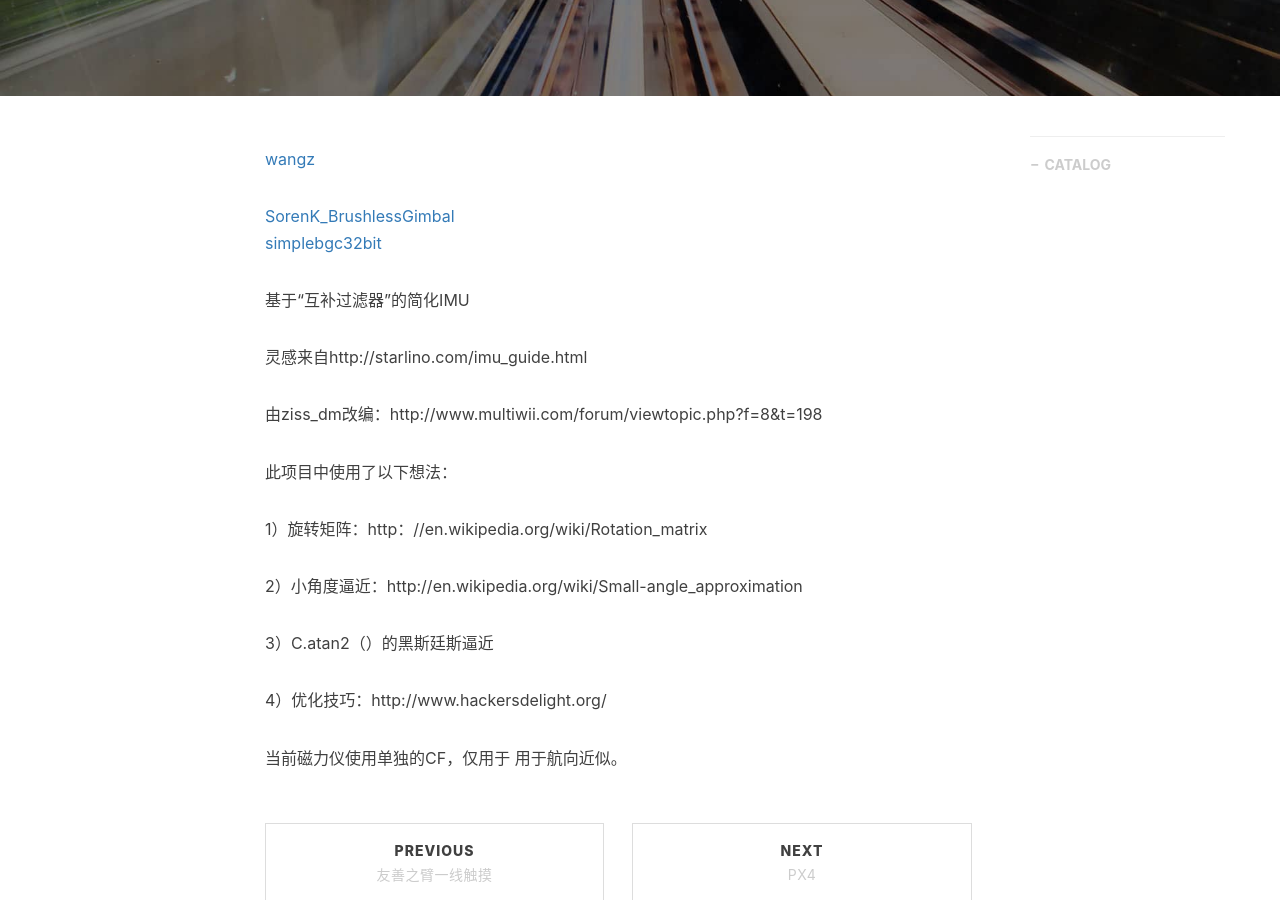
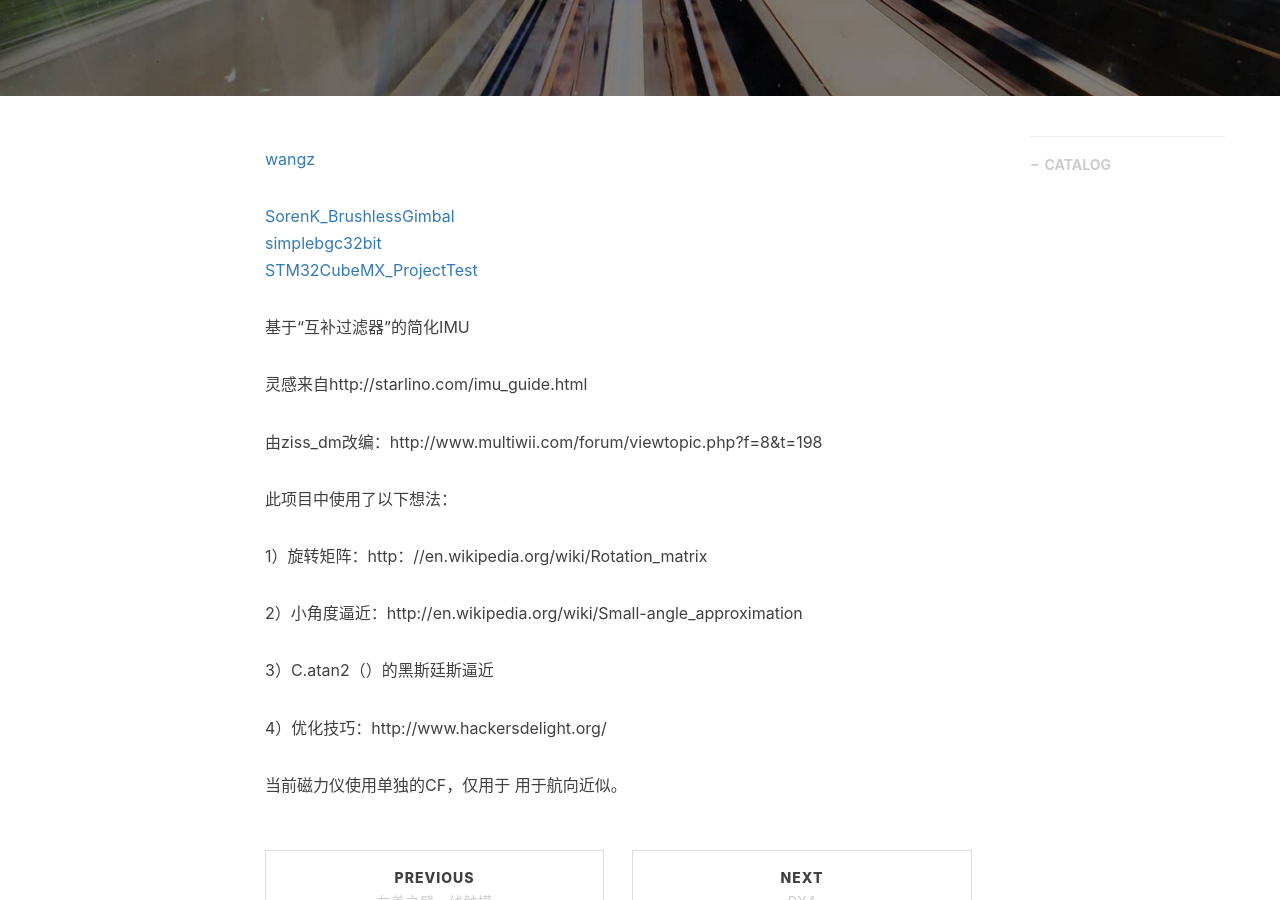
Before and after one commit to gary-robotics/dlward, a Jekyll site: the page built from _posts/2019-11-12-Futrue-2019.markdown, in a window 1280 px wide and 900 px high, scrolled down 427 px. Built offline with Jekyll 4.4.1, drawn with Linux system fonts in a browser that asks for light colours; nearby versions of some CDN libraries; comment, search, counter and statistics services are not loaded.

Commit message:
Update 2019-11-12-Futrue-2019.markdown

```diff
--- a/_posts/2019-11-12-Futrue-2019.markdown
+++ b/_posts/2019-11-12-Futrue-2019.markdown
@@ -13,7 +13,7 @@ tags:                               #标签
 
 [SorenK_BrushlessGimbal](https://github.com/Edlward/SorenK_BrushlessGimbal)
 [simplebgc32bit](https://www.basecamelectronics.com/simplebgc32bit/)
-
+[STM32CubeMX_ProjectTest](https://github.com/lichengxiang0/STM32CubeMX_ProjectTest.git)
 
 
 基于“互补过滤器”的简化IMU
```
